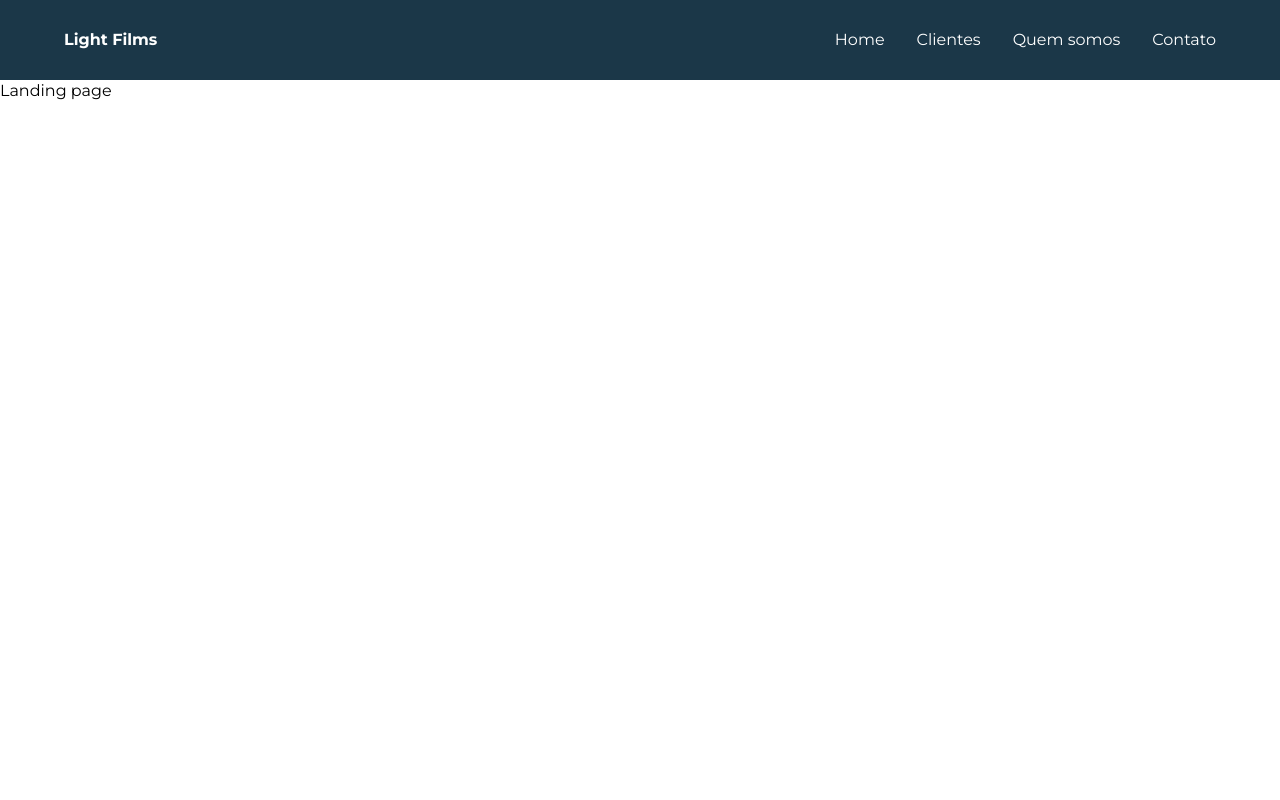
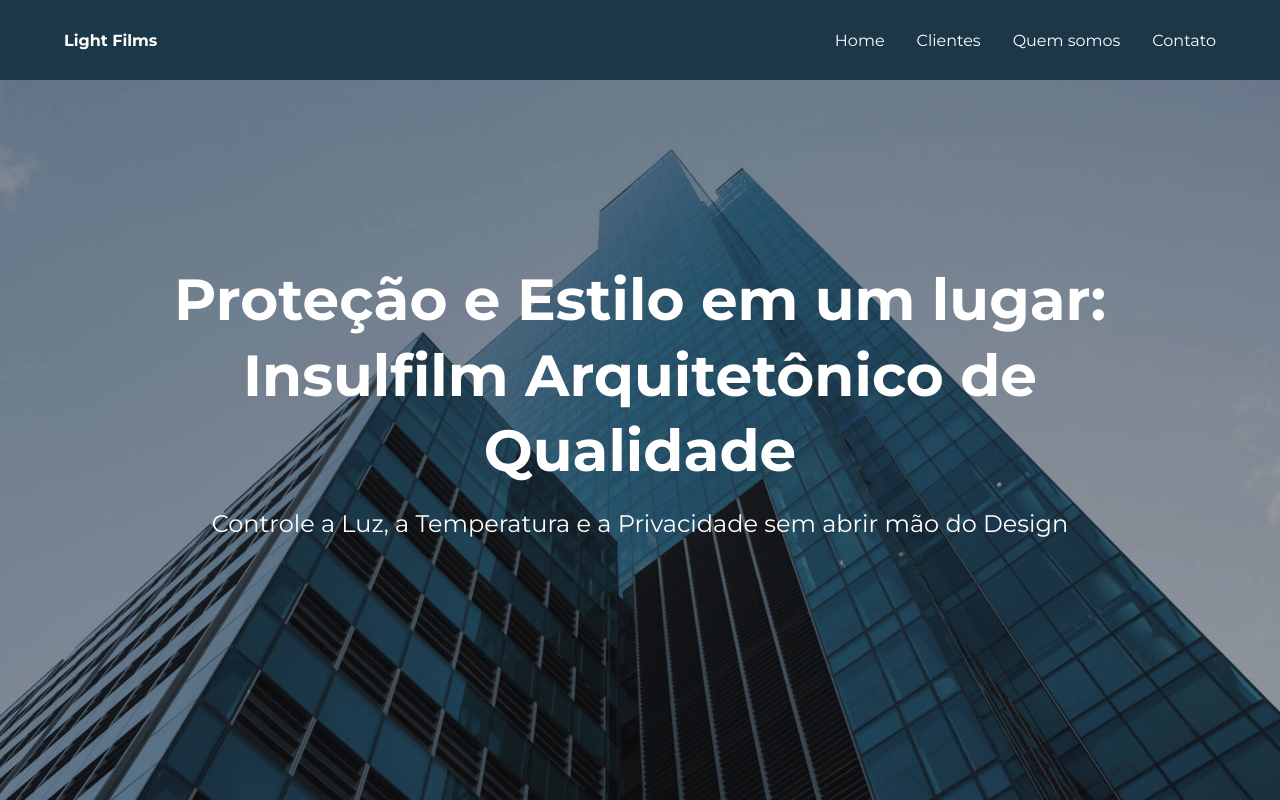
Before and after one commit to CaiqueMorales20/light-films, a React (Vite) app: page / in a window 1280 px wide. Built offline with nearby package versions, Linux system fonts and the light colour scheme.

Commit message:
:sparkles: feat: Hero Section

```diff
--- a/src/components/Header/components/Menu/index.tsx
+++ b/src/components/Header/components/Menu/index.tsx
@@ -6,16 +6,16 @@ export const Menu = () => {
 	return (
 		<MenuS>
 			<MenuItem>
-				<MenuLink>Home</MenuLink>
+				<MenuLink href="">Home</MenuLink>
 			</MenuItem>
 			<MenuItem>
-				<MenuLink>Clientes</MenuLink>
+				<MenuLink href="">Clientes</MenuLink>
 			</MenuItem>
 			<MenuItem>
-				<MenuLink>Quem somos</MenuLink>
+				<MenuLink href="">Quem somos</MenuLink>
 			</MenuItem>
 			<MenuItem>
-				<MenuLink>Contato</MenuLink>
+				<MenuLink href="">Contato</MenuLink>
 			</MenuItem>
 		</MenuS>
 	);
--- a/src/components/Header/style.tsx
+++ b/src/components/Header/style.tsx
@@ -4,10 +4,12 @@ import styled from "styled-components";
 // Styled Components
 export const HeaderS = styled.header`
 	background-color: var(--clr-primary);
+	position: relative;
+	z-index: 9999;
 `;
 
 export const NavS = styled.nav`
-	height: 5rem;
+	height: var(--header-height);
 	width: min(85rem, 90%);
 	margin-inline: auto;
 	display: flex;
--- a/src/global/GlobalStyle.ts
+++ b/src/global/GlobalStyle.ts
@@ -15,6 +15,9 @@ export const GlobalStyle = createGlobalStyle`
     --fz-normal: 1rem;
 
     --ff-body: 'Montserrat', sans-serif;
+
+    // ===== Sizes ===== //
+    --header-height: 5rem;
   }
 
   // ==================== HTML Reseting ==================== //
@@ -24,7 +27,6 @@ export const GlobalStyle = createGlobalStyle`
     box-sizing: border-box;
   }
   body{
-    line-height: 1.4;
     font-family: var(--ff-body);
   }
   ul{
@@ -35,4 +37,7 @@ export const GlobalStyle = createGlobalStyle`
     width: 100%;
     height: auto;
   }
+  a{
+    text-decoration: none;
+  }
 `;
--- /dev/null
+++ b/src/screens/LandingPage/Hero/index.tsx
@@ -0,0 +1,21 @@
+// Styled Components
+import { HeroS, HeroBg, Title, Subtitle } from "./style";
+
+// Image
+import HeroBgImg from "../../../assets/img/hero/banner.jpg";
+
+// Functional Component
+export const Hero = () => {
+	// Rendering
+	return (
+		<HeroS>
+			<HeroBg src={HeroBgImg} />
+			<Title>
+				Proteção e Estilo em um lugar: Insulfilm Arquitetônico de Qualidade
+			</Title>
+			<Subtitle>
+				Controle a Luz, a Temperatura e a Privacidade sem abrir mão do Design
+			</Subtitle>
+		</HeroS>
+	);
+};
--- /dev/null
+++ b/src/screens/LandingPage/Hero/style.tsx
@@ -0,0 +1,36 @@
+// Imports
+import styled from "styled-components";
+
+// Styled Components
+export const HeroS = styled.section`
+	height: 100vh;
+	width: 100%;
+	margin-top: calc(var(--header-height) * -1);
+	display: flex;
+	align-items: center;
+	justify-content: center;
+	isolation: isolate;
+	flex-direction: column;
+	gap: 1.25rem;
+`;
+
+export const HeroBg = styled.img`
+	height: 100vh;
+	position: absolute;
+	inset: 0;
+	z-index: -1;
+`;
+
+export const Title = styled.h1`
+	max-width: 62.5rem;
+	font-size: var(--fz-largest);
+	color: var(--clr-neutral-400);
+	text-align: center;
+	line-height: 1.3;
+`;
+
+export const Subtitle = styled.h2`
+	font-size: var(--fz-large);
+	color: var(--clr-neutral-400);
+	font-weight: 400;
+`;
--- a/src/screens/LandingPage/index.tsx
+++ b/src/screens/LandingPage/index.tsx
@@ -1,9 +1,12 @@
+// Imported Components
+import { Hero } from "./Hero";
+
 // Functional Component
 export const LandingPage = () => {
 	// Rendering
 	return (
 		<>
-			<p>Landing page</p>
+			<Hero />
 		</>
 	);
 };
```
Also changed, not shown: src/assets/img/hero/banner.jpg (added), src/assets/img/hero/banner.png (deleted).
